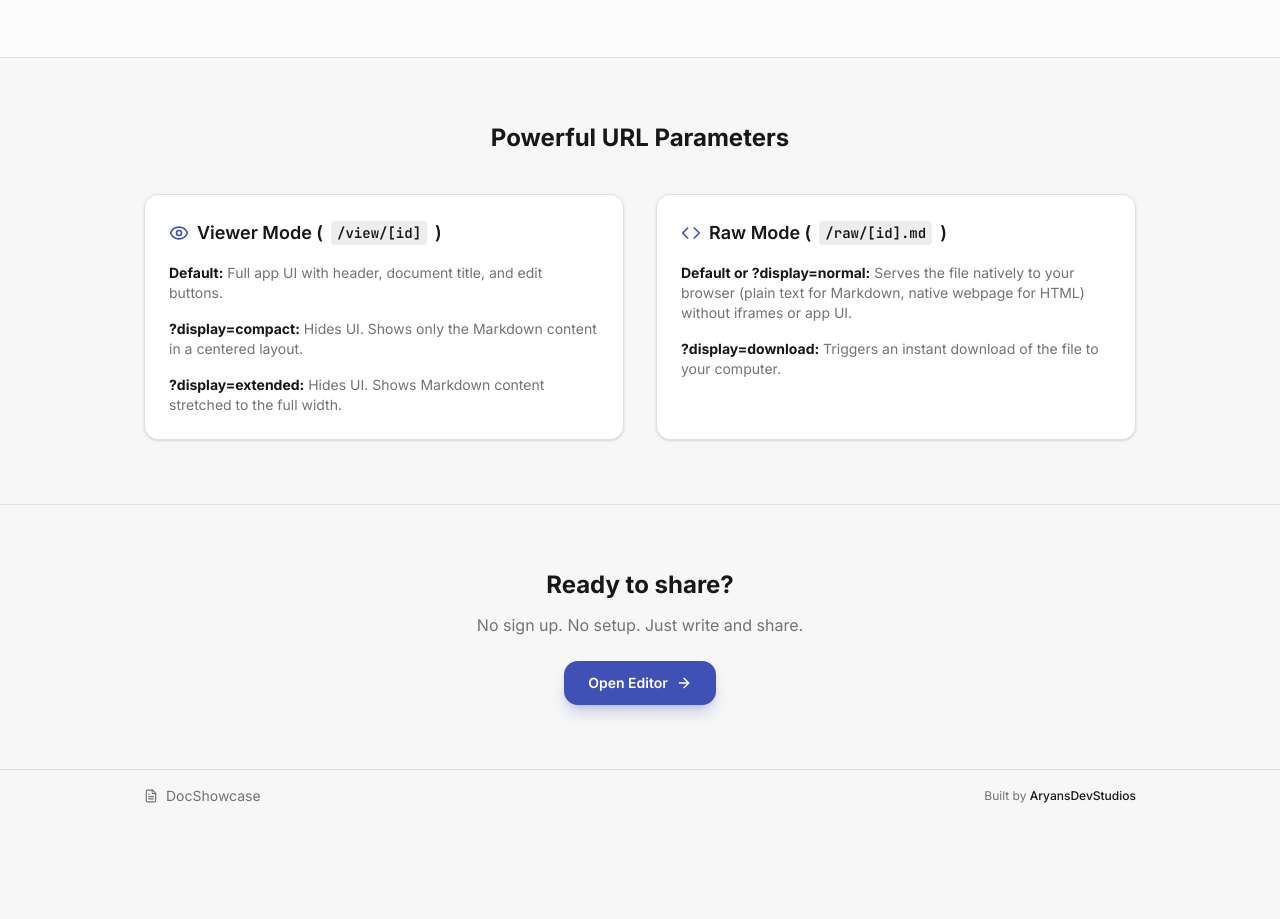
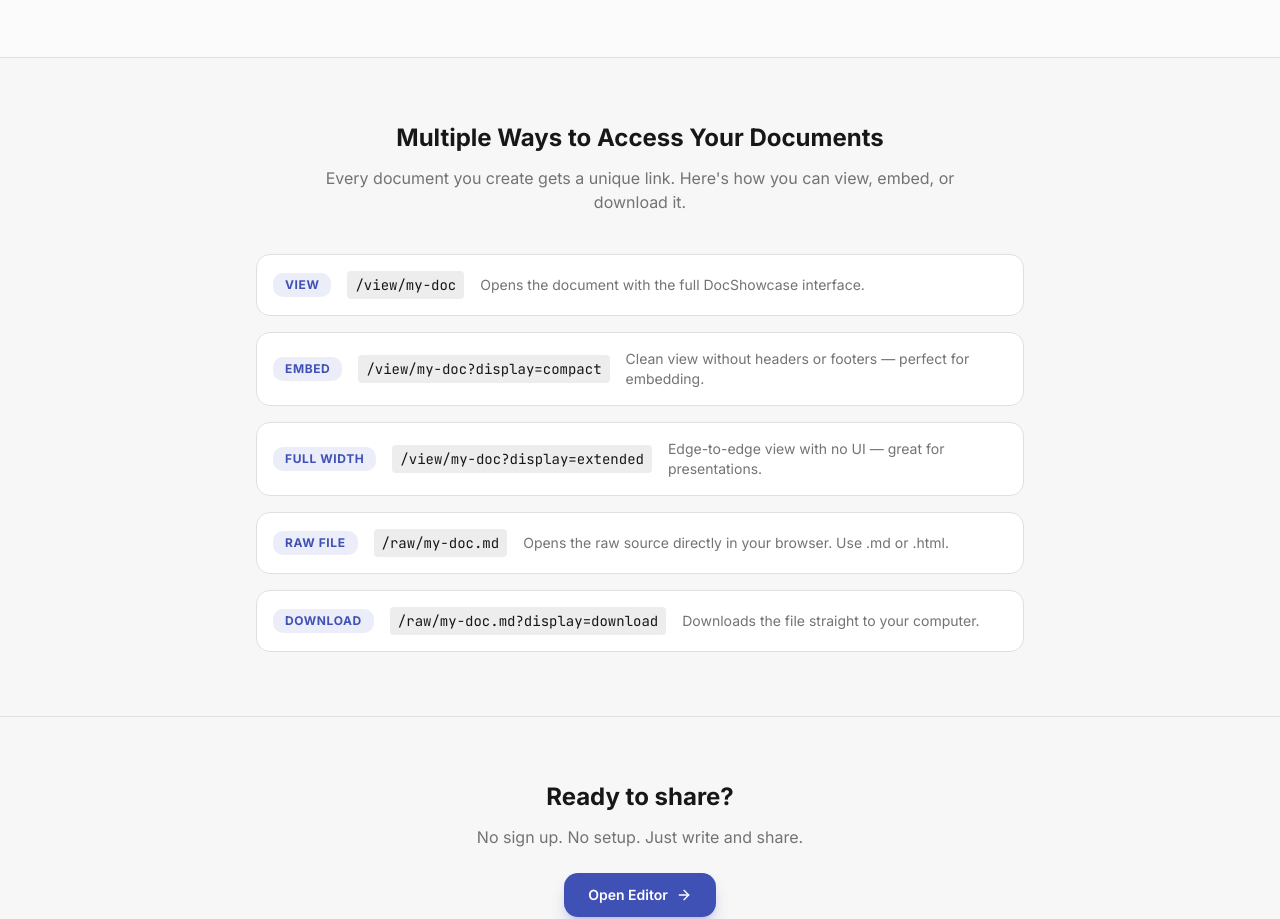
Before and after one commit to AryansDevStudios/DocShowcase, a Next.js app: page / in a window 1280 px wide. Shown: the part 1080-1999 px from the top of the page. Before the commit the page ends 1902 px from the top, so only its background shows below. Built offline with nearby package versions, Linux system fonts and the light colour scheme.

Commit message:
Simplify URL parameters section on home page

```diff
--- a/src/app/page.tsx
+++ b/src/app/page.tsx
@@ -114,48 +114,59 @@ export default function HomePage() {
         </div>
       </section>
 
-      {/* URL Parameters Section */}
+      {/* How to Access Section */}
       <section className="border-t border-border bg-background">
         <div className="mx-auto max-w-5xl px-4 py-16">
-          <h2 className="text-center text-2xl font-bold mb-10">
-            Powerful URL Parameters
+          <h2 className="text-center text-2xl font-bold mb-3">
+            Multiple Ways to Access Your Documents
           </h2>
+          <p className="text-center text-muted-foreground mb-10 max-w-2xl mx-auto">
+            Every document you create gets a unique link. Here&apos;s how you can view, embed, or download it.
+          </p>
 
-          <div className="grid gap-8 md:grid-cols-2">
-            {/* View Endpoint */}
-            <div className="rounded-xl border border-border bg-card p-6 shadow-sm">
-              <h3 className="font-semibold text-lg mb-4 flex items-center gap-2">
-                <Eye className="h-5 w-5 text-primary" />
-                Viewer Mode (<code className="text-sm bg-muted px-1.5 py-0.5 rounded">/view/[id]</code>)
-              </h3>
-              <ul className="space-y-4 text-sm text-muted-foreground">
-                <li>
-                  <strong className="text-foreground">Default:</strong> Full app UI with header, document title, and edit buttons.
-                </li>
-                <li>
-                  <strong className="text-foreground">?display=compact:</strong> Hides UI. Shows only the Markdown content in a centered layout.
-                </li>
-                <li>
-                  <strong className="text-foreground">?display=extended:</strong> Hides UI. Shows Markdown content stretched to the full width.
-                </li>
-              </ul>
-            </div>
-
-            {/* Raw Endpoint */}
-            <div className="rounded-xl border border-border bg-card p-6 shadow-sm">
-              <h3 className="font-semibold text-lg mb-4 flex items-center gap-2">
-                <Code className="h-5 w-5 text-primary" />
-                Raw Mode (<code className="text-sm bg-muted px-1.5 py-0.5 rounded">/raw/[id].md</code>)
-              </h3>
-              <ul className="space-y-4 text-sm text-muted-foreground">
-                <li>
-                  <strong className="text-foreground">Default or ?display=normal:</strong> Serves the file natively to your browser (plain text for Markdown, native webpage for HTML) without iframes or app UI.
-                </li>
-                <li>
-                  <strong className="text-foreground">?display=download:</strong> Triggers an instant download of the file to your computer.
-                </li>
-              </ul>
-            </div>
+          <div className="space-y-4 max-w-3xl mx-auto">
+            {[
+              {
+                label: "View",
+                url: "/view/my-doc",
+                description: "Opens the document with the full DocShowcase interface.",
+              },
+              {
+                label: "Embed",
+                url: "/view/my-doc?display=compact",
+                description: "Clean view without headers or footers — perfect for embedding.",
+              },
+              {
+                label: "Full Width",
+                url: "/view/my-doc?display=extended",
+                description: "Edge-to-edge view with no UI — great for presentations.",
+              },
+              {
+                label: "Raw File",
+                url: "/raw/my-doc.md",
+                description: "Opens the raw source directly in your browser. Use .md or .html.",
+              },
+              {
+                label: "Download",
+                url: "/raw/my-doc.md?display=download",
+                description: "Downloads the file straight to your computer.",
+              },
+            ].map((item) => (
+              <div
+                key={item.label}
+                className="flex flex-col sm:flex-row sm:items-center gap-2 sm:gap-4 rounded-xl border border-border bg-card p-4 transition-all hover:border-primary/30"
+              >
+                <span className="inline-flex shrink-0 items-center justify-center rounded-lg bg-primary/10 px-3 py-1 text-xs font-bold text-primary uppercase tracking-wider">
+                  {item.label}
+                </span>
+                <code className="text-sm bg-muted px-2 py-1 rounded font-mono shrink-0">
+                  {item.url}
+                </code>
+                <span className="text-sm text-muted-foreground">
+                  {item.description}
+                </span>
+              </div>
+            ))}
           </div>
         </div>
       </section>
```
